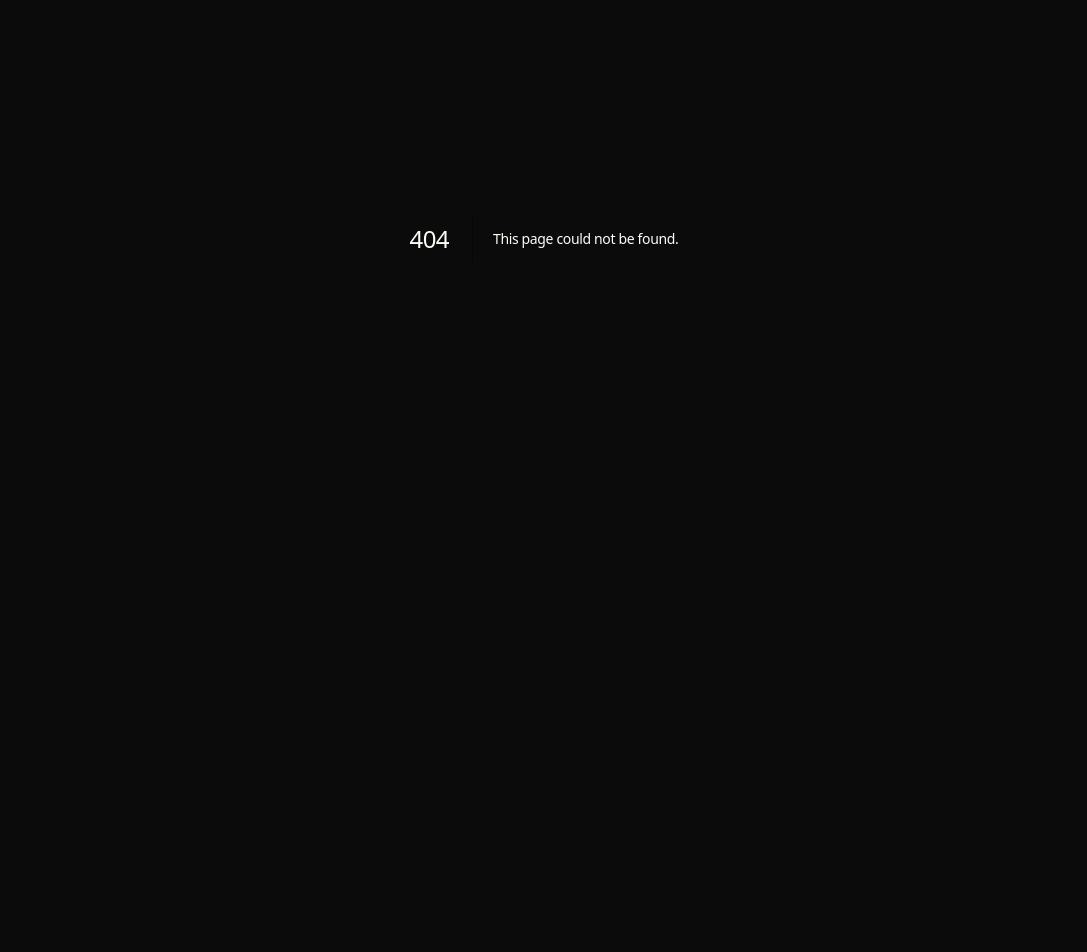
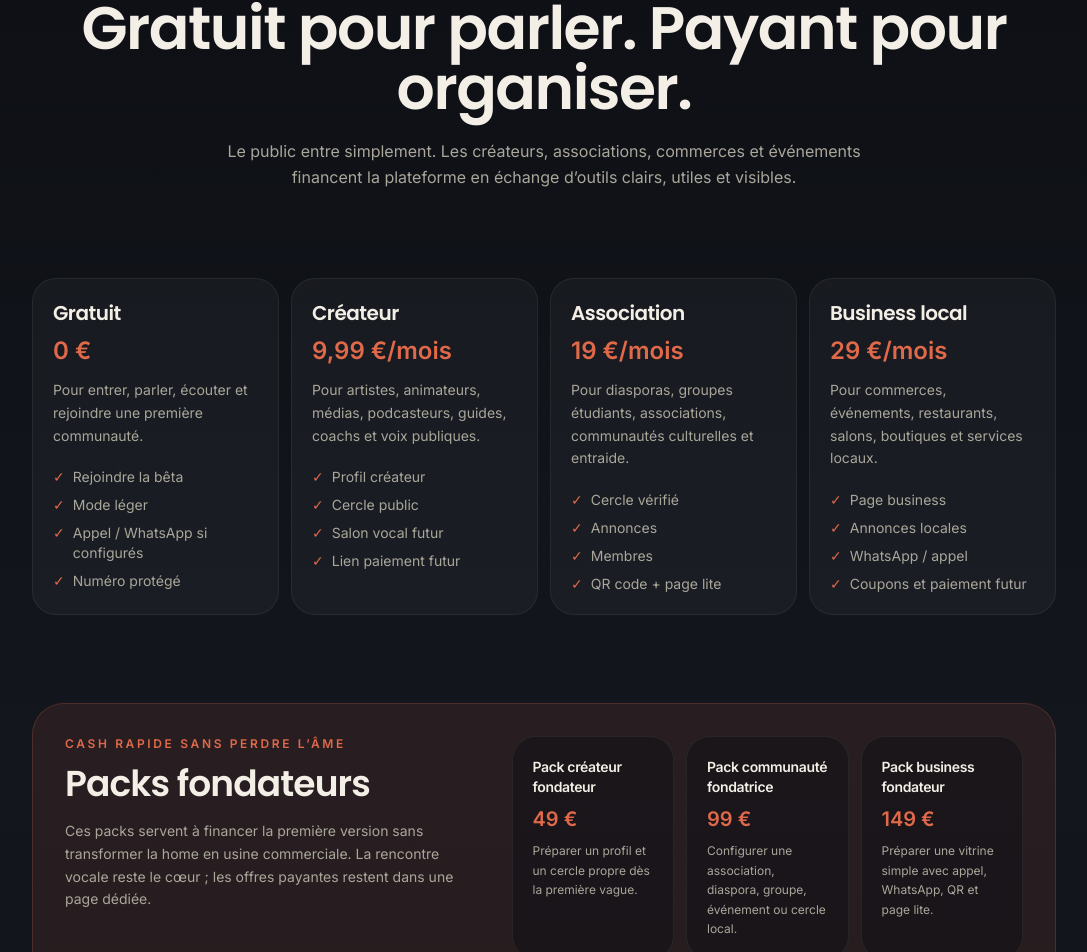
Before and after one commit to peupleaelionor/Ssmabe-, a Next.js app: page /pricing in a window 1280 px wide. Before the commit this address had no page. Shown: the part 162-1114 px from the top of the page, without its empty margins (96-1183 px from the left). Before the commit the page ends 800 px from the top, so only its background shows below. Built offline with nearby package versions, Linux system fonts and the light colour scheme.

Commit message:
feat: add simple monetization page

```diff
--- /dev/null
+++ b/src/app/pricing/page.tsx
@@ -0,0 +1,121 @@
+import type { Metadata } from "next";
+import Link from "next/link";
+import { Header } from "@/components/landing/Header";
+import { Footer } from "@/components/landing/Footer";
+
+export const metadata: Metadata = {
+  title: "Tarifs — Songi Songi Mabé",
+  description: "Modèle économique simple : gratuit pour rejoindre, payant pour organiser, créer, vendre et faire vivre une communauté.",
+};
+
+const plans = [
+  {
+    name: "Gratuit",
+    price: "0 €",
+    text: "Pour entrer, parler, écouter et rejoindre une première communauté.",
+    items: ["Rejoindre la bêta", "Mode léger", "Appel / WhatsApp si configurés", "Numéro protégé"],
+  },
+  {
+    name: "Créateur",
+    price: "9,99 €/mois",
+    text: "Pour artistes, animateurs, médias, podcasteurs, guides, coachs et voix publiques.",
+    items: ["Profil créateur", "Cercle public", "Salon vocal futur", "Lien paiement futur"],
+  },
+  {
+    name: "Association",
+    price: "19 €/mois",
+    text: "Pour diasporas, groupes étudiants, associations, communautés culturelles et entraide.",
+    items: ["Cercle vérifié", "Annonces", "Membres", "QR code + page lite"],
+  },
+  {
+    name: "Business local",
+    price: "29 €/mois",
+    text: "Pour commerces, événements, restaurants, salons, boutiques et services locaux.",
+    items: ["Page business", "Annonces locales", "WhatsApp / appel", "Coupons et paiement futur"],
+  },
+];
+
+const founderPacks = [
+  { name: "Pack créateur fondateur", price: "49 €", text: "Préparer un profil et un cercle propre dès la première vague." },
+  { name: "Pack communauté fondatrice", price: "99 €", text: "Configurer une association, diaspora, groupe, événement ou cercle local." },
+  { name: "Pack business fondateur", price: "149 €", text: "Préparer une vitrine simple avec appel, WhatsApp, QR et page lite." },
+];
+
+export default function PricingPage() {
+  return (
+    <main className="min-h-screen overflow-x-hidden bg-gradient-to-b from-noir-abysse via-vert-nuit to-noir-abysse font-sans text-ivoire antialiased">
+      <Header />
+
+      <section className="px-5 pb-12 pt-28 sm:pt-32">
+        <div className="mx-auto max-w-5xl text-center">
+          <p className="text-xs font-semibold uppercase tracking-[0.22em] text-terra">Financement autonome</p>
+          <h1 className="mt-4 font-display text-[2.5rem] font-semibold leading-[1.05] text-ivoire sm:text-6xl">
+            Gratuit pour parler. Payant pour organiser.
+          </h1>
+          <p className="mx-auto mt-5 max-w-2xl text-base leading-relaxed text-gris-doux">
+            Le public entre simplement. Les créateurs, associations, commerces et événements financent la plateforme en échange d’outils clairs, utiles et visibles.
+          </p>
+        </div>
+      </section>
+
+      <section className="px-5 py-10">
+        <div className="mx-auto grid max-w-5xl gap-3 sm:grid-cols-2 lg:grid-cols-4">
+          {plans.map((plan) => (
+            <article key={plan.name} className="flex flex-col rounded-3xl border border-olive/15 bg-white/[0.035] p-5">
+              <h2 className="font-display text-xl font-semibold text-ivoire">{plan.name}</h2>
+              <p className="mt-2 text-2xl font-semibold text-terra">{plan.price}</p>
+              <p className="mt-3 text-sm leading-relaxed text-gris-doux">{plan.text}</p>
+              <ul className="mt-5 space-y-2 text-sm text-gris-doux">
+                {plan.items.map((item) => (
+                  <li key={item} className="flex gap-2"><span className="text-terra">✓</span><span>{item}</span></li>
+                ))}
+              </ul>
+            </article>
+          ))}
+        </div>
+      </section>
+
+      <section className="px-5 py-12">
+        <div className="mx-auto max-w-5xl rounded-[2rem] border border-terra/20 bg-terra/10 p-6 sm:p-8">
+          <div className="grid gap-7 lg:grid-cols-[0.9fr_1.1fr] lg:items-start">
+            <div>
+              <p className="text-xs font-semibold uppercase tracking-[0.22em] text-terra">Cash rapide sans perdre l’âme</p>
+              <h2 className="mt-3 font-display text-2xl font-semibold text-ivoire sm:text-4xl">Packs fondateurs</h2>
+              <p className="mt-4 text-sm leading-relaxed text-gris-doux">
+                Ces packs servent à financer la première version sans transformer la home en usine commerciale. La rencontre vocale reste le cœur ; les offres payantes restent dans une page dédiée.
+              </p>
+            </div>
+            <div className="grid gap-3 sm:grid-cols-3">
+              {founderPacks.map((pack) => (
+                <article key={pack.name} className="rounded-3xl border border-olive/15 bg-noir-abysse/50 p-5">
+                  <h3 className="text-sm font-semibold text-ivoire">{pack.name}</h3>
+                  <p className="mt-2 text-xl font-semibold text-terra">{pack.price}</p>
+                  <p className="mt-2 text-xs leading-relaxed text-gris-doux">{pack.text}</p>
+                </article>
+              ))}
+            </div>
+          </div>
+        </div>
+      </section>
+
+      <section className="px-5 py-12">
+        <div className="mx-auto max-w-3xl text-center">
+          <h2 className="font-display text-2xl font-semibold text-ivoire sm:text-4xl">Rester simple sur la home.</h2>
+          <p className="mt-4 text-sm leading-relaxed text-gris-doux sm:text-base">
+            Les paiements, statistiques, mobile money, commissions et événements sont importants, mais ils ne doivent pas dominer le premier écran. L’utilisateur vient pour parler. Les communautés paient pour organiser.
+          </p>
+          <div className="mt-7 flex flex-col justify-center gap-3 sm:flex-row">
+            <Link href="/beta?source=pricing" className="flex min-h-11 items-center justify-center rounded-full bg-terra px-7 py-3 text-sm font-semibold text-noir-abysse transition hover:bg-terra-dark">
+              Rejoindre la bêta
+            </Link>
+            <Link href="/create" className="flex min-h-11 items-center justify-center rounded-full border border-olive/35 px-7 py-3 text-sm font-semibold text-ivoire transition hover:border-terra/60">
+              Créer mon cercle
+            </Link>
+          </div>
+        </div>
+      </section>
+
+      <Footer />
+    </main>
+  );
+}
```
